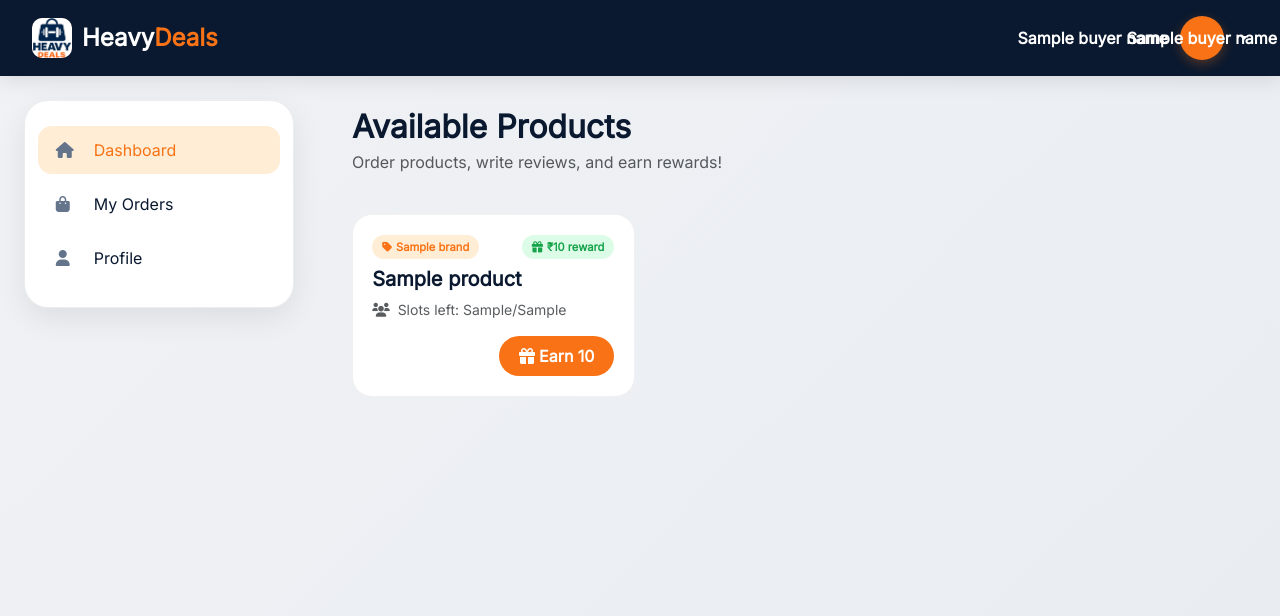
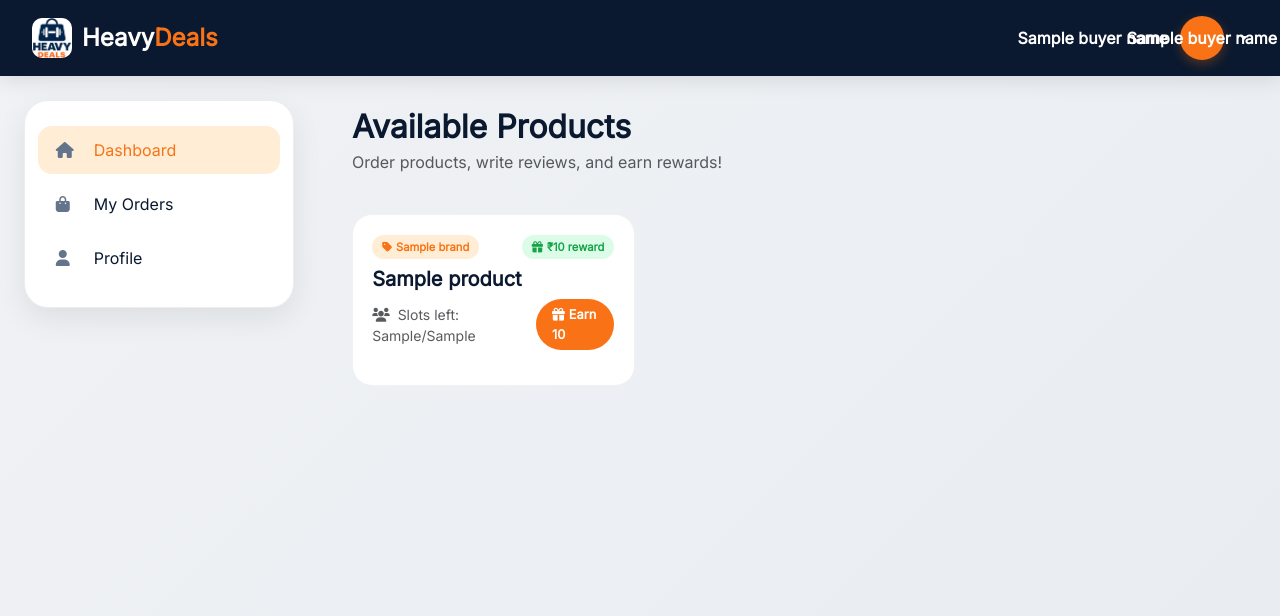
Before and after one commit to jaymedeveloper/Heavy-Deal, a Flask app: template templates/Buyer/buyer_dashboard.html in a window 1280 px wide. Shown: the top 616 px of the page. Run offline with Flask 3, Linux system fonts and the light colour scheme; the template is opened without the code that fills it: most values are stand-ins (such as "Sample title", 1, 10 or a date in 2020).

Commit message:
Update buyer_dashboard.html

```diff
--- a/templates/Buyer/buyer_dashboard.html
+++ b/templates/Buyer/buyer_dashboard.html
@@ -277,16 +277,22 @@
                         <span class="product-badge" style="background: #dcfce7; color: #16a34a;">
                             <i class="fas fa-gift me-1"></i>₹{{ (p.refund/2)|int }} reward</span>
                     </div>
-                    <h5 class="fw-bold mb-2" style="color: var(--navy);">{{ p.name[:35] }}{% if p.name|length > 35 %}...{% endif %}</h5>
-                    <p class="text-muted small mb-3"><i class="fas fa-users me-1"></i> Slots left: {{ p.slots_left }}/{{ p.order_limit }}</p>
-                    <div class="d-flex justify-content-end align-items-center">
-                        {% if p.already_ordered %}
-                        <span class="btn-order btn-disabled" style="background: #cbd5e1;"><i
-                                class="fas fa-check me-1"></i>Already Ordered</span>
-                        {% else %}
-                        <a href="/buyer/place-order/{{ p.id }}" class="btn-order">
-                        <i class="fas fa-gift me-1"></i>Earn {{ (p.refund/2)|int }}</a>
-                        {% endif %}
+                    <h5 class="fw-bold mb-2" style="color: var(--navy);">{{ p.name[:35] }}{% if p.name|length > 35
+                        %}...{% endif %}</h5>
+                    <div class="d-flex justify-content-between align-items-center mb-3">
+                        <p class="text-muted small mb-0"><i class="fas fa-users me-1"></i> Slots left: {{ p.slots_left
+                            }}/{{ p.order_limit }}</p>
+                        <div>
+                            {% if p.already_ordered %}
+                            <span class="btn-order btn-disabled"
+                                style="background: #cbd5e1; padding: 6px 16px; font-size: 0.8rem;"><i
+                                    class="fas fa-check me-1"></i>Already Ordered</span>
+                            {% else %}
+                            <a href="/buyer/place-order/{{ p.id }}" class="btn-order"
+                                style="padding: 6px 16px; font-size: 0.8rem;">
+                                <i class="fas fa-gift me-1"></i>Earn {{ (p.refund/2)|int }}</a>
+                            {% endif %}
+                        </div>
                     </div>
                 </div>
             </div>
```
